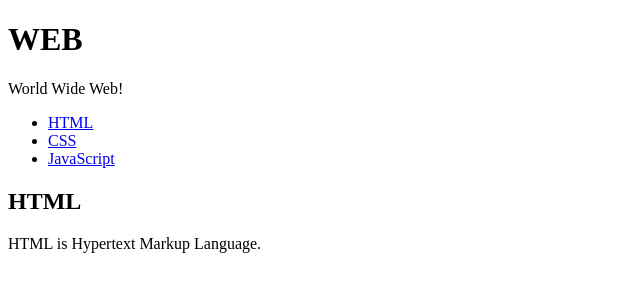
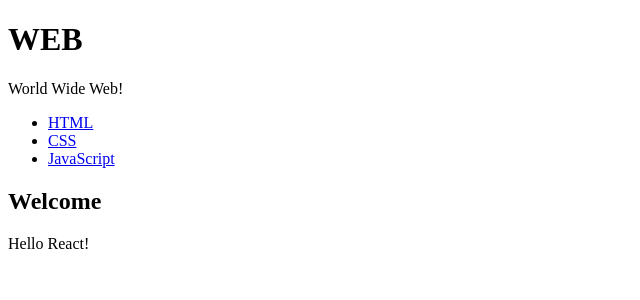
Before and after one commit to likeanewstar/react-tutorial, a React (Create React App) app: page / in a window 1280 px wide. Shown: the top 300 px of the page, without its empty margins (0-640 px from the left). Built offline with nearby package versions, Linux system fonts and the light colour scheme.

Commit message:
Add event

```diff
--- a/src/App.js
+++ b/src/App.js
@@ -8,9 +8,14 @@
   constructor(props) {
     super(props);
     this.state = {
+        mode: 'welcome',
         subject: {
             title: 'WEB',
             sub: 'World Wide Web!'
+        },
+        welcome: {
+          title: 'Welcome',
+          desc: 'Hello React!'
         },
         contents: [
           {id: 1, title: 'HTML', desc: 'HTML is Hypertext Markup Languege.'},
@@ -20,11 +25,19 @@
     }
   }
   render() {
+    let _title, _desc;
+    if (this.state.mode === 'welcome') {
+      _title = this.state.welcome.title;
+      _desc = this.state.welcome.desc;
+    } else if(this.state.mode === 'read') {
+      _title = this.state.contents[0].title;
+      _desc = this.state.contents[0].desc;
+    }
     return (
       <div className="App">
         <Subject title={this.state.subject.title} sub={this.state.subject.sub} />
         <TOC data={this.state.contents} />
-        <Content />
+        <Content title={_title} desc={_desc} />
       </div>
     );
   }
--- a/src/Components/Content.js
+++ b/src/Components/Content.js
@@ -4,8 +4,8 @@
     render() {
       return (
         <article>
-          <h2>HTML</h2>
-          <p>HTML is Hypertext Markup Language.</p>
+          <h2>{this.props.title}</h2>
+          <p>{this.props.desc}</p>
         </article>
       );
     }
```
